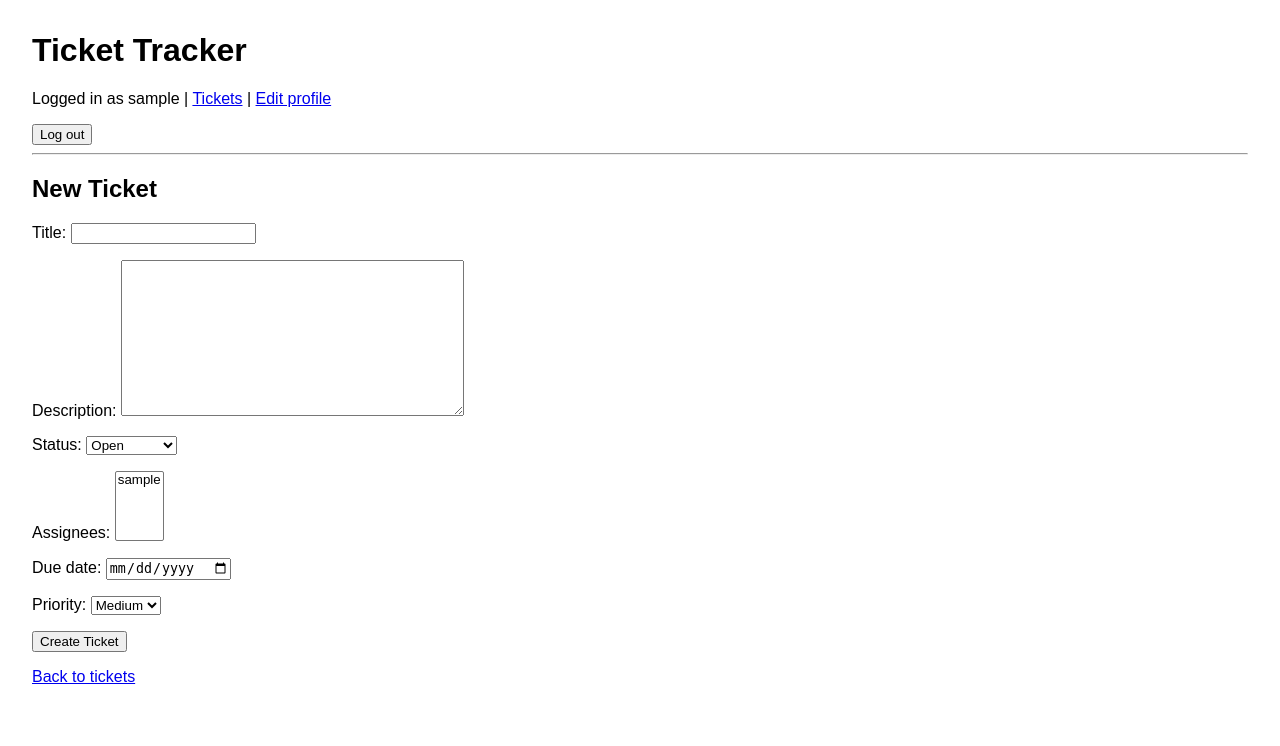
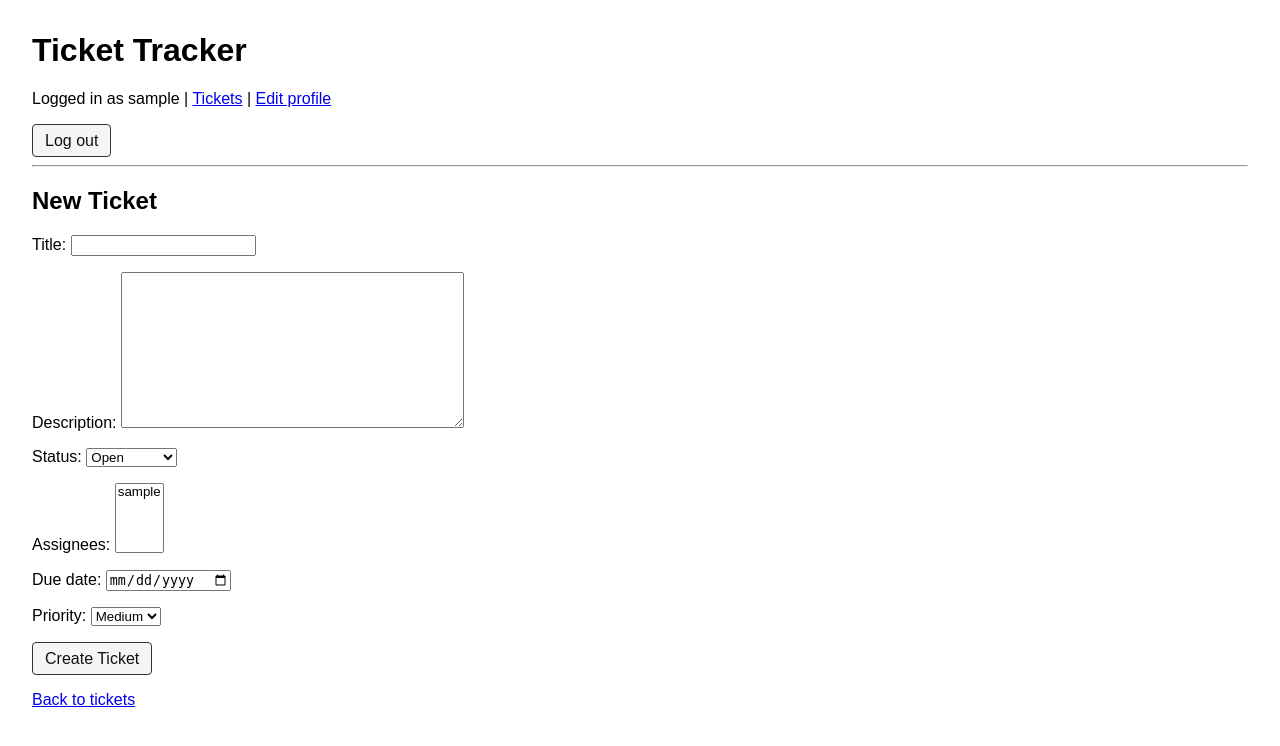
Before and after one commit to aaronrine/django-ticket-tracker, a Django app: page /tickets/new/ in a window 1280 px wide. Shown: the top 746 px of the page. Run offline with Django 5.2, Linux system fonts and the light colour scheme; the visitor is signed in with stand-in values (Sample User, id 1); data comes from the database, SQL or seed files in the repository.

Commit message:
style buttons/links

```diff
--- a/static/css/styles.css
+++ b/static/css/styles.css
@@ -43,3 +43,21 @@ th {
 td {
     vertical-align: top;
 }
+
+.button-link,
+button {
+    display: inline-block;
+    padding: 0.4rem 0.75rem;
+    border: 1px solid #333;
+    border-radius: 0.25rem;
+    background: #f5f5f5;
+    color: #111;
+    text-decoration: none;
+    cursor: pointer;
+    font: inherit;
+}
+
+.button-link:hover,
+button:hover {
+    background: #e8e8e8;
+}
--- a/tickets/templates/tickets/ticket_list.html
+++ b/tickets/templates/tickets/ticket_list.html
@@ -5,7 +5,7 @@
 {% block content %}
 <h2>Tickets</h2>
     <p>
-        <a href="{% url 'ticket-create' %}">New Ticket</a>
+        <a class="button-link" href="{% url 'ticket-create' %}">New Ticket</a>
     </p>
     <form method="get" class="filters">
         <div class="filter-field">
```
